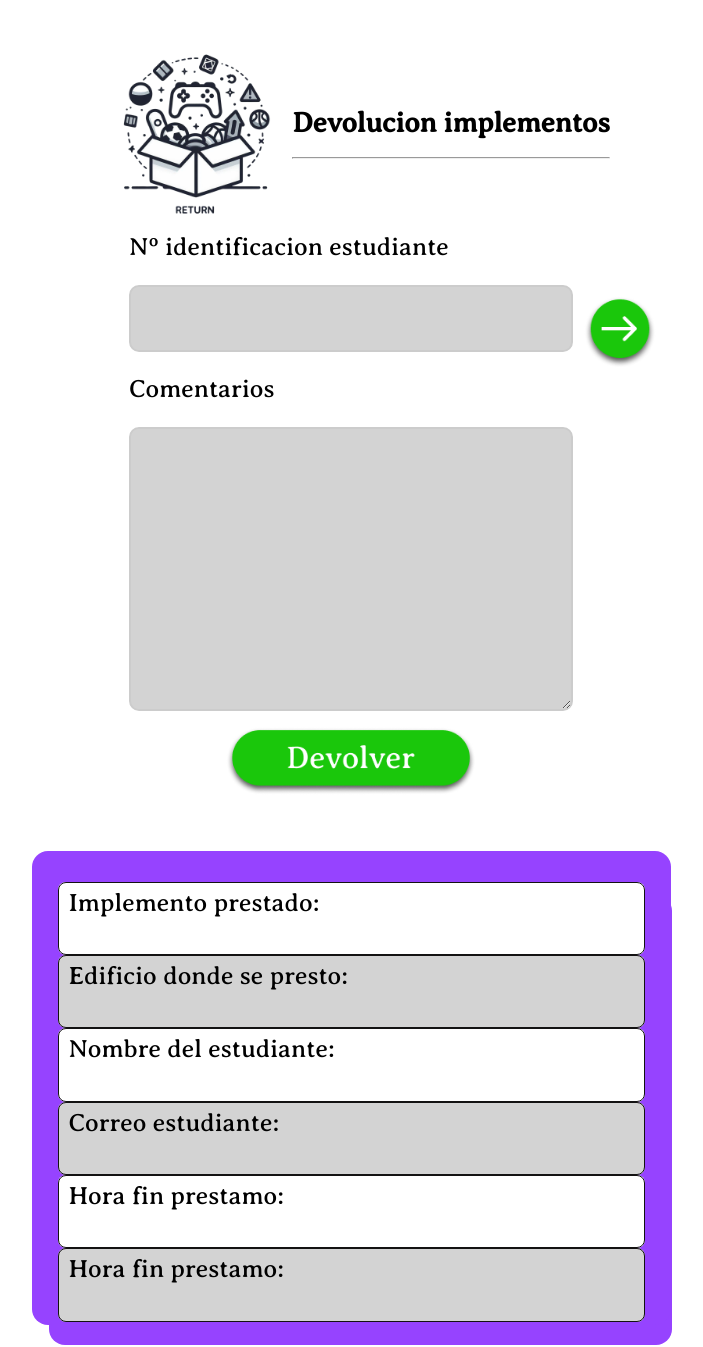
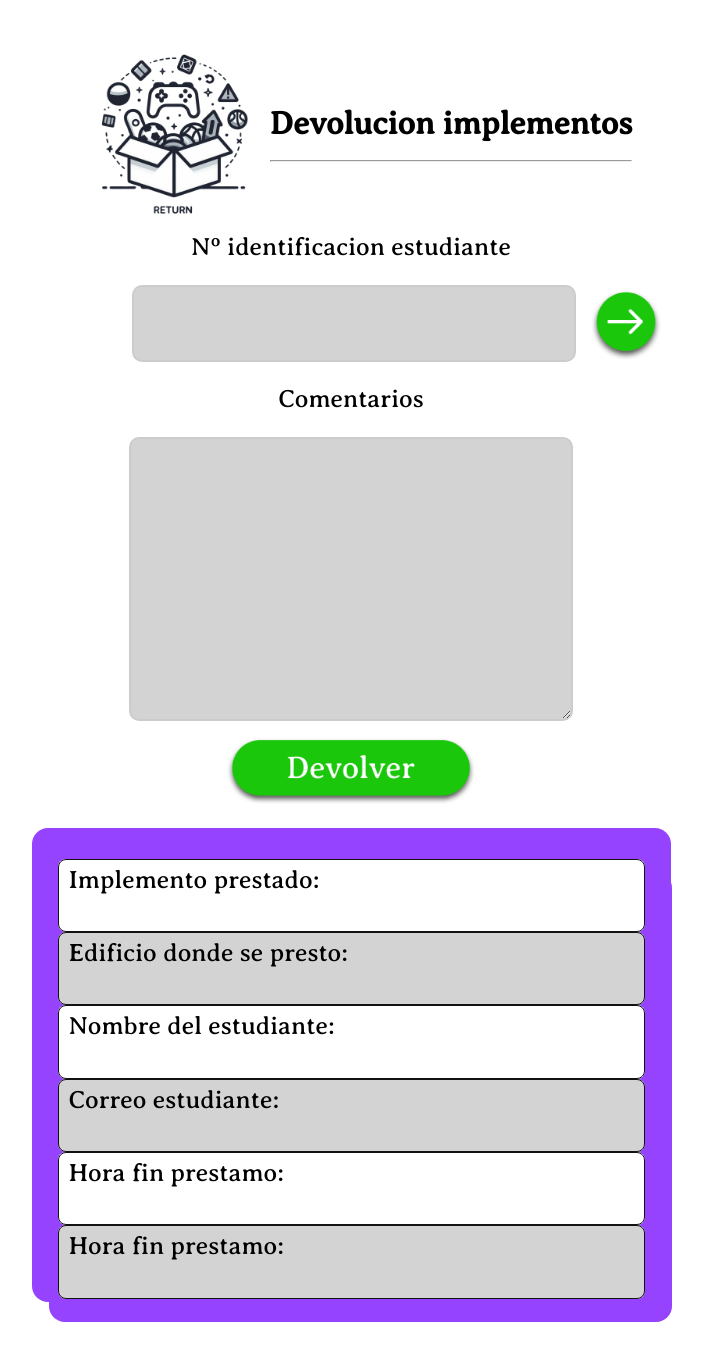
Before and after one commit to ACorduz/zenUN, a Django app: page /devolucionImplementos/ in a window 1280 px wide. Shown: the part 84-1431 px from the top of the page, without its empty margins (289-992 px from the left). After the commit the page ends 1406 px from the top, so only its background shows below. Run offline with Django 5.2, Linux system fonts and the light colour scheme; some libraries are stand-ins or nearby versions.

Commit message:
Bugfix de la vista Devolucion de implementos
Se corrigio que el boton no accedia a la base de datos, cosas del responsive

```diff
--- a/prestamos/static/DevolucionImplementos.css
+++ b/prestamos/static/DevolucionImplementos.css
@@ -107,7 +107,7 @@ body {
     top: 10px;
 }
 .container-header .container-title h1 {
-    font-size:28px;
+    font-size:48px;
     line-height: 1.8;
     margin: 0;
 }
@@ -119,11 +119,12 @@ body {
 
 #contenedorIdentificacionEstudiante{
     display: flex;
-    flex-direction: column;
     gap:15px;
     justify-content: center;
+    position:relative;
+    left:59px;
 }
-#contenedorIdentificacionEstudiante p {
+.textp {
     font-size:25px;
     line-height: 1.8;
 }
@@ -135,13 +136,14 @@ body {
     display: flex;
     flex-direction: column;
     gap:15px;
+    align-items: center;
 }
 
 .container-forms {
     display: flex;
     justify-content: center;
     align-items: center;
-    gap: 50px;
+    gap: 175px;
 }
 
 #documentNumber {
@@ -183,14 +185,10 @@ body {
     width: 250px;
     transition: filter 1s;
 }
-
-
 .flechita {
     background: none;
     border: none;
     position: relative;
-    top: -185px;
-    left: -39px;
 }
 .flechita img{
   width:89px;
@@ -208,7 +206,7 @@ body {
     font-size:25px;
     padding: 5px 5px;
     border-radius: 16px;
-
+    gap:15px;
 }
 .contenedorDevolucion_elementos {
     display: table-row;
@@ -264,14 +262,24 @@ body {
     .container-forms{
         display:block;
     }
+    .container-contenedorDevolucion {
+        top:45px;
+    }
     .flechita {
         background: none;
         border: none;
         position: relative;
-        top:-504px;
-        left:525px
+        top:3px;
+        left:-7px
     }
     .flechita img{
       width:72px;
     }
+    #contenedorIdentificacionEstudiante{
+        left:52px;
+    }
+    .container-header .container-title h1 {
+        font-size:32px;
+    }
+
 }
--- a/prestamos/templates/DevolucionImplementos.html
+++ b/prestamos/templates/DevolucionImplementos.html
@@ -58,12 +58,17 @@
         <div class="container-forms">
             <!-- Formulario para mostrarDatosEstudiante -->
             <div class="container-form">
-                <form action="{% url 'devolucionImplementos_mostrarInformacionPrestamo' %}" method="POST">
+                <div class="textp">
+                <p> Nº identificacion estudiante</p>
+                </div>
+                <form action="{% url 'devolucionImplementos_mostrarInformacionPrestamo' %}" method="POST" class="form-flechita">
                     <!-- token de validacion -->
                     {% csrf_token %}
                     <div id="contenedorIdentificacionEstudiante">
-                        <p> Nº identificacion estudiante</p>
                         <input type="number" id="documentNumber" name="documentNumber" required>
+                        <button type="submit" onclick="validateFormMostrarDatosEstudiante()" class="flechita">
+                            <img src="{% static 'flecha.png' %}" alt="Flecha">
+                        </button>
                     </div>
                 </form>
                 <!-- Formulario pra devolver el prestamo -->
@@ -76,15 +81,12 @@
                         {% if revision_datos %}
                         <button type="submit" class="button-devolver" id="devolver"
                             onclick="validateFormDevolverPrestamo('{{ revision_datos }}')">
-                            <img src="../static/devolver.png" alt="Devolver">
+                            <img src="{% static 'devolver.png' %}" alt="Devolver">
                         </button>
                         {% endif %}
                     </div>
                 </form>
             </div>
-            <button type="submit" onclick="validateFormMostrarDatosEstudiante()" class="flechita">
-                <img src="../static/flecha.png" alt="Flecha">
-            </button>
             <!-- Contenerdor de la devolucion -->
             <div class="container-contenedorDevolucion">
                 <div class="Cuadro1">
@@ -93,7 +95,7 @@
                 </div>
                 <div id="contenedorDevolucion">
                     <div class="contenedorDevolucion_elementos">
-                        <p2>Implemento prestado: </p2>
+                        <p>Implemento prestado: </p>
                         {% if implemento_prestado %}
                         <span class="mensajeBack">
                             {{implemento_prestado}}
@@ -101,7 +103,7 @@
                         {% endif %}
                     </div>
                     <div class="contenedorDevolucion_elementos">
-                        <p3>Edificio donde se presto: </p3>
+                        <p>Edificio donde se presto: </p>
                         {% if facultad_implemento %}
                         <span class="mensajeBack">
                             {{facultad_implemento}}
@@ -109,7 +111,7 @@
                         {% endif %}
                     </div>
                     <div class="contenedorDevolucion_elementos">
-                        <p4>Nombre del estudiante: </p4>
+                        <p>Nombre del estudiante: </p>
                         {% if nombre_estudiante %}
                         <span class="mensajeBack">
                             {{nombre_estudiante}}
@@ -117,7 +119,7 @@
                         {% endif %}
                     </div>
                     <div class="contenedorDevolucion_elementos">
-                        <p5>Correo estudiante: </p5>
+                        <p>Correo estudiante: </p>
                         {% if correo_estudiante %}
                         <span class="mensajeBack">
                             {{correo_estudiante}}
@@ -125,7 +127,7 @@
                         {% endif %}
                     </div>
                     <div class="contenedorDevolucion_elementos">
-                        <p6>Hora fin prestamo: </p6>
+                        <p>Hora fin prestamo: </p>
                         {% if inicio_prestamo %}
                         <span class="mensajeBack">
                             {{inicio_prestamo}}
@@ -133,7 +135,7 @@
                         {% endif %}
                     </div>
                     <div class="contenedorDevolucion_elementos">
-                        <p7>Hora fin prestamo: </p7>
+                        <p>Hora fin prestamo: </p>
                         {% if fin_prestamo %}
                         <span class="mensajeBack">
                             {{fin_prestamo}}
```
